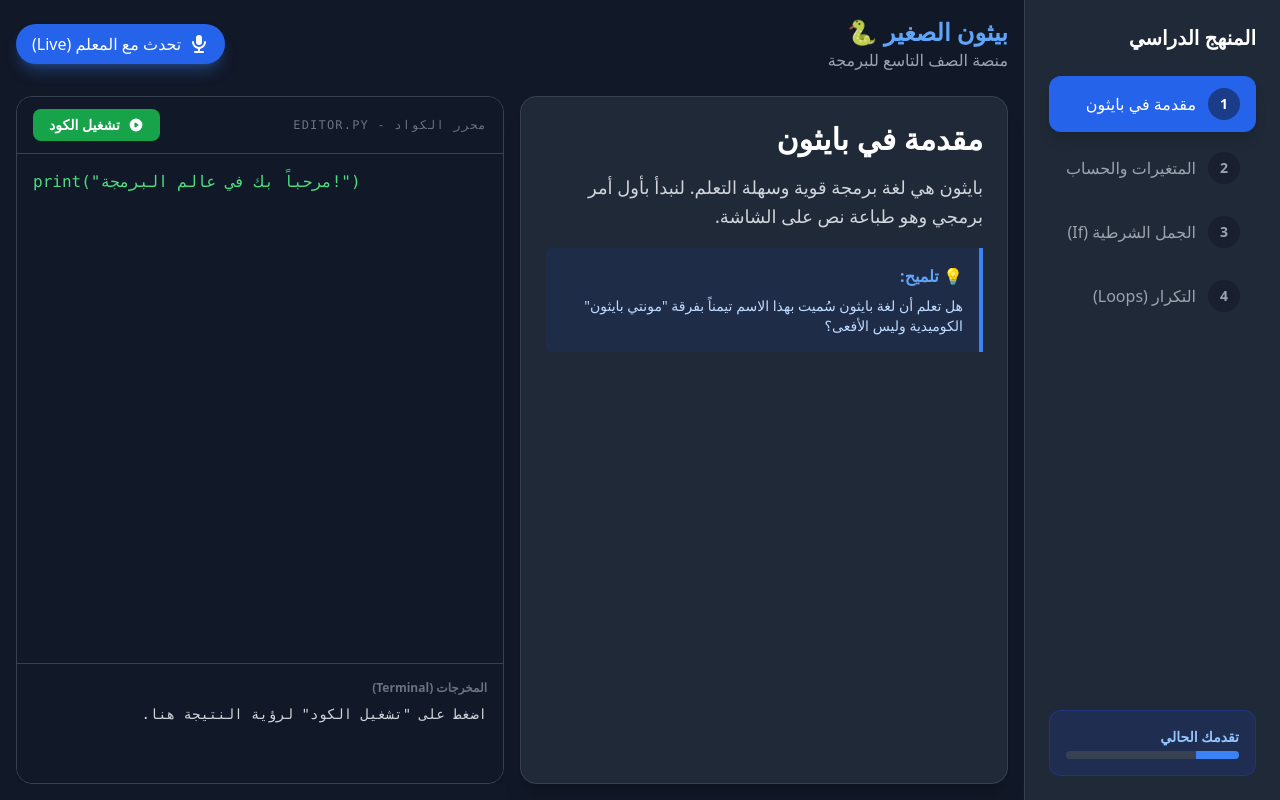
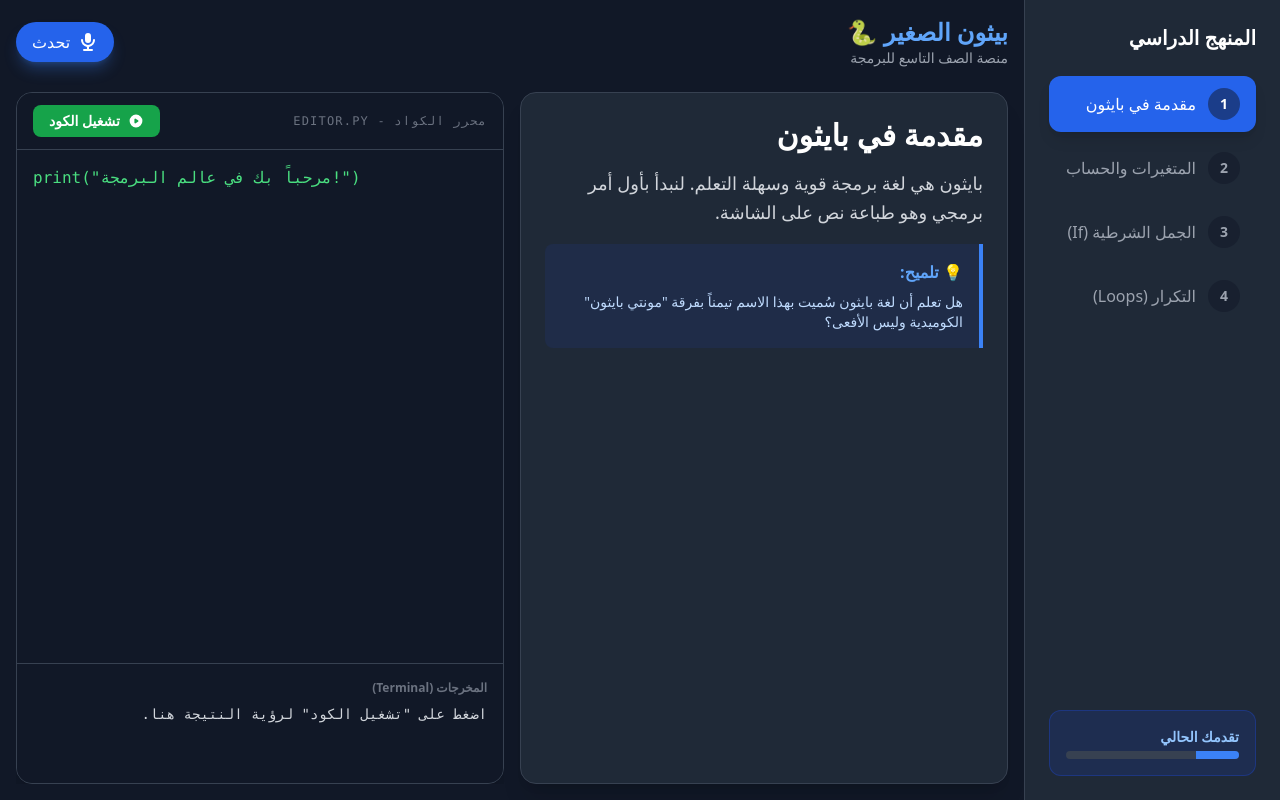
Before and after one commit to SalalahSharqiyaSchool/python-for-grade-9, a React (Vite) app: page / in a window 1280 px wide. Built offline with nearby package versions, Linux system fonts and the light colour scheme.

Commit message:
Update App.tsx

```diff
--- a/App.tsx
+++ b/App.tsx
@@ -10,33 +10,48 @@ import LessonContent from './components/LessonContent';
 const App: React.FC = () => {
   const [currentLesson, setCurrentLesson] = useState<Lesson>(LESSONS[0]);
   const [isVoiceActive, setIsVoiceActive] = useState(false);
+  const [isSidebarOpen, setIsSidebarOpen] = useState(false);
 
   const handleLessonSelect = (lesson: Lesson) => {
     setCurrentLesson(lesson);
+    setIsSidebarOpen(false); // إغلاق القائمة بعد اختيار الدرس في الهاتف
   };
 
   return (
-    <div className="flex h-screen bg-gray-900 overflow-hidden font-sans">
-      {/* Sidebar - Navigation through lessons */}
+    <div className="flex h-screen bg-gray-900 overflow-hidden font-sans relative">
+      {/* Sidebar */}
       <Sidebar
         lessons={LESSONS}
         currentLessonId={currentLesson.id}
         onSelect={handleLessonSelect}
+        isOpen={isSidebarOpen}
+        onClose={() => setIsSidebarOpen(false)}
       />
 
       {/* Main Content Area */}
-      <main className="flex-1 flex flex-col md:flex-row overflow-hidden">
+      <main className="flex-1 flex flex-col overflow-hidden">
         <div className="flex-1 flex flex-col p-4 space-y-4 overflow-y-auto">
           {/* Header */}
-          <header className="flex items-center justify-between mb-2">
-            <div>
-              <h1 className="text-2xl font-bold text-blue-400">بيثون الصغير 🐍</h1>
-              <p className="text-gray-400">منصة الصف التاسع للبرمجة</p>
+          <header className="flex items-center justify-between mb-2 gap-4">
+            <div className="flex items-center gap-3">
+              {/* زر القائمة للهاتف */}
+              <button
+                onClick={() => setIsSidebarOpen(true)}
+                className="md:hidden p-2 bg-gray-800 rounded-lg text-blue-400"
+              >
+                <svg xmlns="http://www.w3.org/2000/svg" className="h-6 w-6" fill="none" viewBox="0 0 24 24" stroke="currentColor">
+                  <path strokeLinecap="round" strokeLinejoin="round" strokeWidth={2} d="M4 6h16M4 12h16M4 18h16" />
+                </svg>
+              </button>
+              <div>
+                <h1 className="text-xl md:text-2xl font-bold text-blue-400">بيثون الصغير 🐍</h1>
+                <p className="text-xs md:text-sm text-gray-400 hidden sm:block">منصة الصف التاسع للبرمجة</p>
+              </div>
             </div>
 
             <button
               onClick={() => setIsVoiceActive(!isVoiceActive)}
-              className={`flex items-center gap-2 px-4 py-2 rounded-full transition-all ${
+              className={`flex items-center gap-2 px-3 py-2 md:px-4 md:py-2 rounded-full transition-all text-sm md:text-base ${
                 isVoiceActive
                   ? 'bg-red-500 hover:bg-red-600 animate-pulse'
                   : 'bg-blue-600 hover:bg-blue-700 shadow-lg shadow-blue-500/30'
@@ -45,27 +60,27 @@ const App: React.FC = () => {
               {isVoiceActive ? (
                 <>
                   <span className="w-2 h-2 bg-white rounded-full"></span>
-                  إيقاف المعلم الصوتي
+                  إيقاف
                 </>
               ) : (
                 <>
                   <svg xmlns="http://www.w3.org/2000/svg" className="h-5 w-5" viewBox="0 0 20 20" fill="currentColor">
                     <path fillRule="evenodd" d="M7 4a3 3 0 016 0v4a3 3 0 11-6 0V4zm4 10.93A7.001 7.001 0 0017 8a1 1 0 10-2 0A5 5 0 015 8a1 1 0 00-2 0 7.001 7.001 0 005.93 6.93V17H6a1 1 0 100 2h8a1 1 0 100-2h-3v-2.07z" clipRule="evenodd" />
                   </svg>
-                  تحدث مع المعلم (Live)
+                  <span className="hidden xs:inline">المعلم الصوتي</span>
+                  <span className="xs:hidden">تحدث</span>
                 </>
               )}
             </button>
           </header>
 
-          <div className="grid grid-cols-1 lg:grid-cols-2 gap-4 h-full">
+          <div className="grid grid-cols-1 lg:grid-cols-2 gap-4 flex-1 min-h-0">
             {/* Left Column: Lesson Content */}
-            <div className="bg-gray-800 rounded-2xl p-6 shadow-xl border border-gray-700 flex flex-col">
+            <div className="bg-gray-800 rounded-2xl p-4 md:p-6 shadow-xl border border-gray-700 flex flex-col overflow-y-auto">
               <LessonContent lesson={currentLesson} />
 
-              {/* Live Voice Assistant UI (Conditional Overlay) */}
               {isVoiceActive && (
-                <div className="mt-6 flex-1">
+                <div className="mt-6 flex-1 min-h-[300px]">
                   <VoiceTutor
                     active={isVoiceActive}
                     context={`أنت معلم برمجة بايثون لطلاب الصف التاسع. الدرس الحالي هو: ${currentLesson.title}. ساعد الطالب في فهم هذا الكود: ${currentLesson.codeSnippet}`}
@@ -74,8 +89,8 @@ const App: React.FC = () => {
               )}
             </div>
 
-            {/* Right Column: Code Editor & Execution */}
-            <div className="flex flex-col gap-4 overflow-hidden">
+            {/* Right Column: Code Editor */}
+            <div className="flex flex-col min-h-[400px] lg:h-full overflow-hidden">
               <CodeEditor initialCode={currentLesson.codeSnippet} expectedOutput={currentLesson.expectedOutput} />
             </div>
           </div>
```
